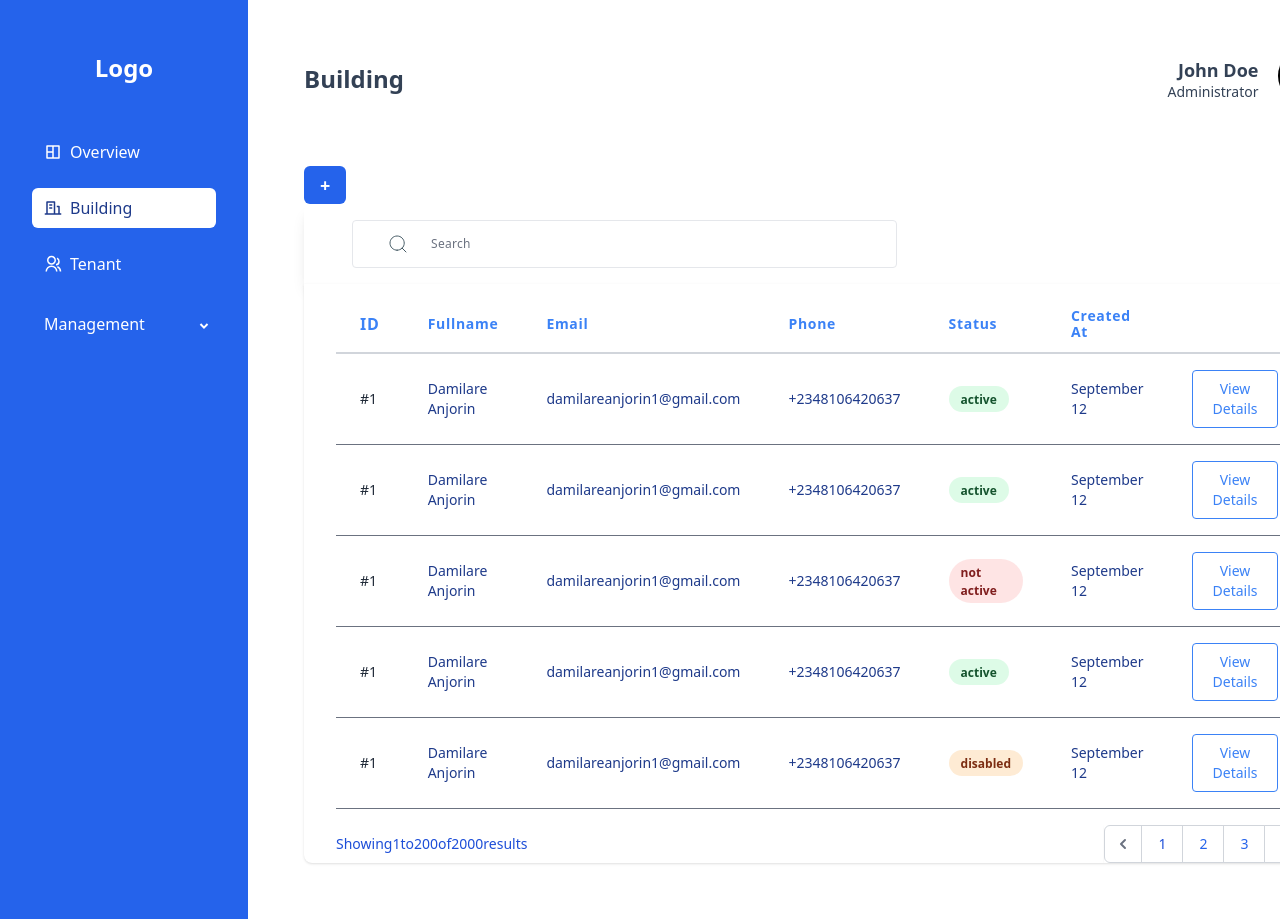
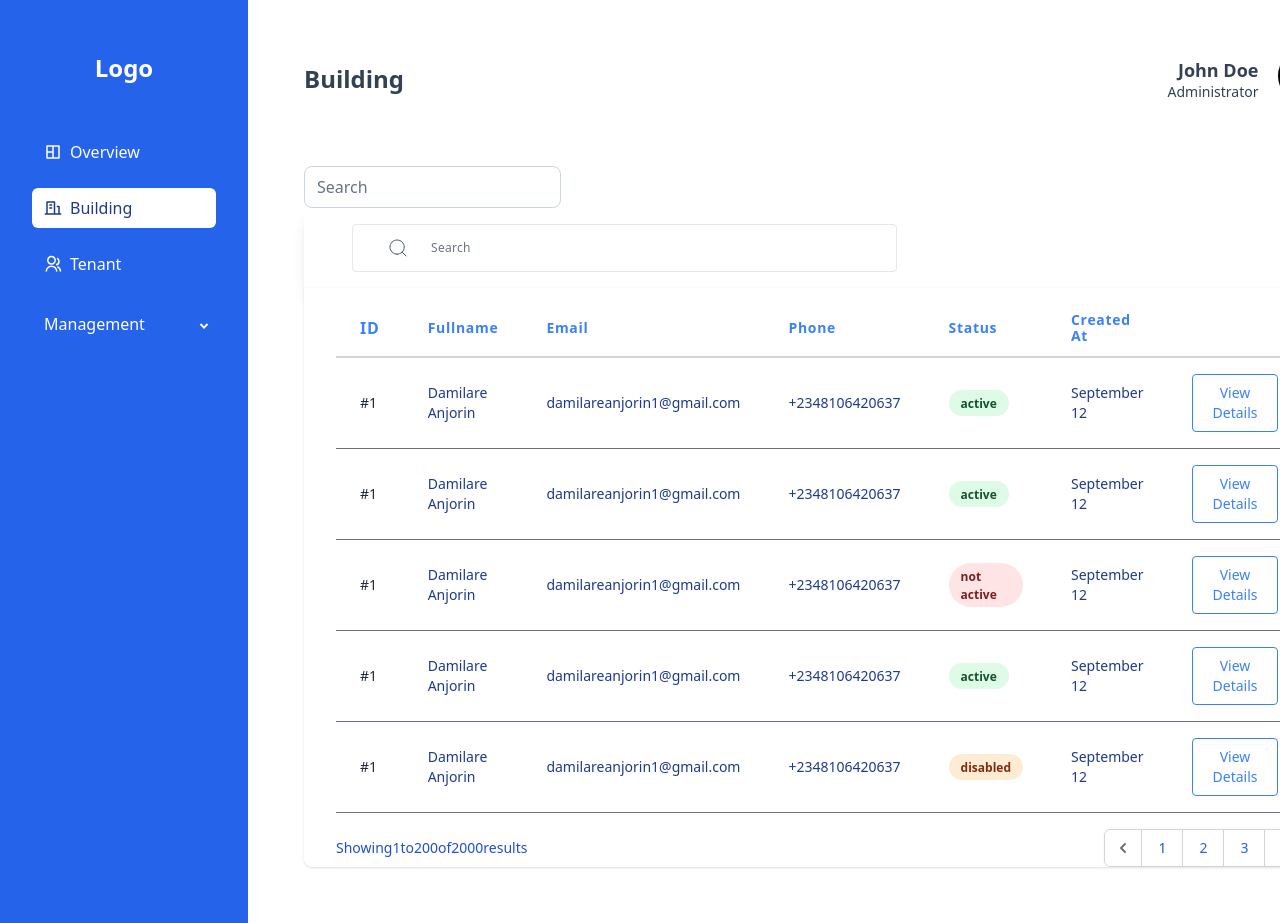
Before and after one commit to onlyhasbi/admin-panel, a Next.js app: page /building in a window 1280 px wide. Shown: the top 923 px of the page. Built offline with nearby package versions, Linux system fonts and the light colour scheme.

Commit message:
create input component

```diff
--- /dev/null
+++ b/src/components/common/input/index.jsx
@@ -0,0 +1,32 @@
+function Input({ label, name, className, ...rest }) {
+  const input = (
+    <input
+      id={name}
+      name={name}
+      className={`rounded-lg border-slate-300 ${className}`}
+      {...rest}
+    />
+  );
+  return label ? (
+    <Labeled id={name} label={label}>
+      {input}
+    </Labeled>
+  ) : (
+    input
+  );
+}
+
+function Labeled({ id, label, children }) {
+  return (
+    <div className="flex flex-col gap-y-2">
+      <label htmlFor={id} className="text-slate-700">
+        {label}
+      </label>
+      {children}
+    </div>
+  );
+}
+
+export default Input;
+
+// text, number, number spinner horizontal | vertical, currency, password
--- a/src/pages/building.js
+++ b/src/pages/building.js
@@ -1,8 +1,10 @@
 import Button from "@/components/common/button";
+import Input from "@/components/common/input";
 import Modal from "@/components/common/modal";
 import Table from "@/components/common/table";
 import Layout from "@/components/layout";
 import { useReducer } from "react";
+import { RiAddLine } from "react-icons/ri";
 
 function Building() {
   const [open, toggle] = useReducer((open) => !open, false);
@@ -15,13 +17,9 @@ function Building() {
   return (
     <div className="mb-14">
       <div className="flex justify-between items-center">
-
-        <Button
-          className="text-lg text-white font-bold"
-          onClick={toggle}
-          primary
-        >
-          +
+        <Input type="text" name="search" placeholder="Search" />
+        <Button className="text-white p-5" onClick={toggle} primary>
+          <RiAddLine />
         </Button>
       </div>
       <Table />
```
